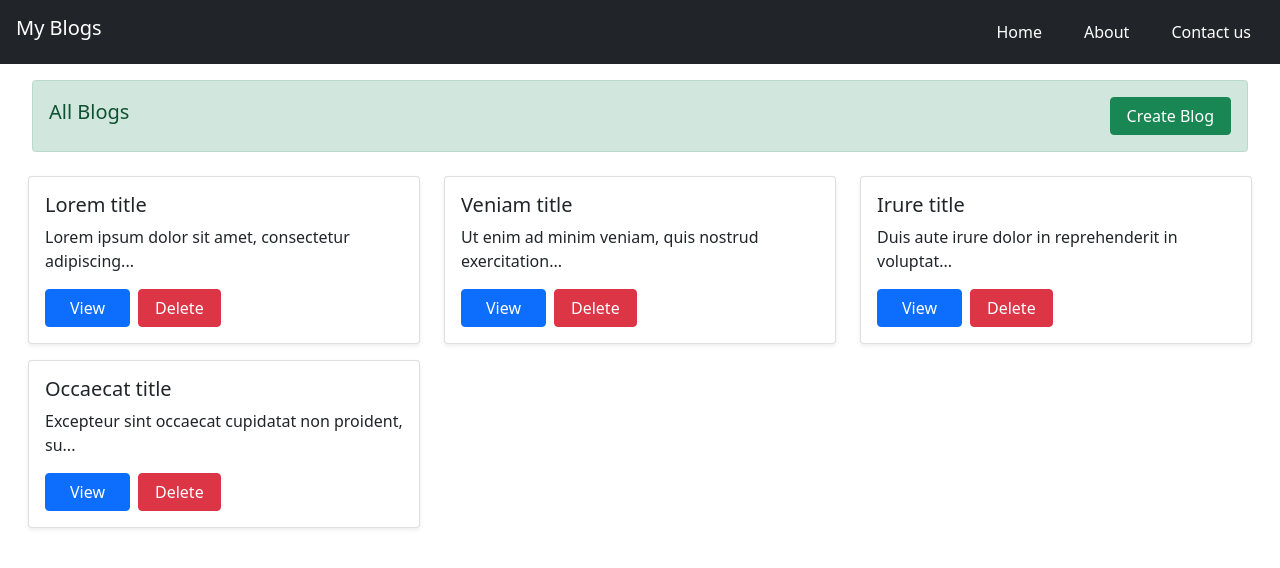
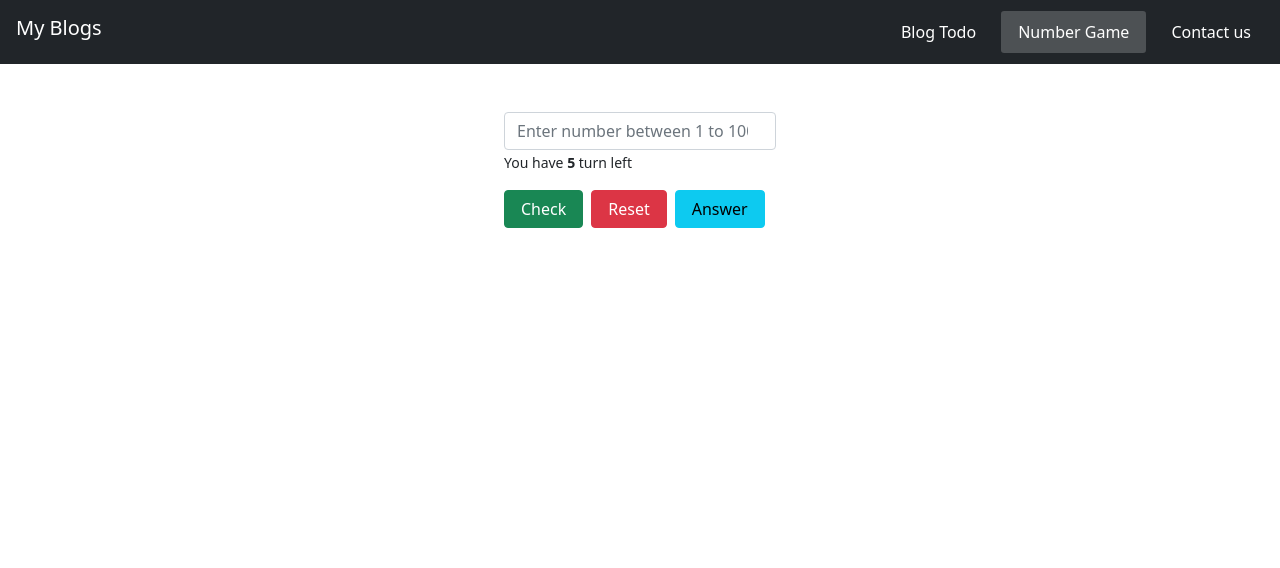
Before and after one commit to maulik46/react-blog, a React (Create React App) app: page /number-game in a window 1280 px wide. Shown: the top 568 px of the page. Built offline with nearby package versions, Linux system fonts and the light colour scheme.

Commit message:
new game added

```diff
--- /dev/null
+++ b/src/RouterLinks.js
@@ -0,0 +1,24 @@
+import React from "react";
+import { Route, Switch } from "react-router-dom";
+
+import Index from "./views/index";
+import NumberGame from "./views/NumberGame";
+import Contact from "./views/contact-us";
+
+export default function RouterLinks() {
+    return (
+        <>
+            <Switch>
+                <Route exact path="/">
+                    <Index />
+                </Route>
+                <Route path="/number-game">
+                    <NumberGame />
+                </Route>
+                <Route path="/contact-us">
+                    <Contact />
+                </Route>
+            </Switch>
+        </>
+    );
+}
--- a/src/assets/css/index.css
+++ b/src/assets/css/index.css
@@ -19,6 +19,10 @@ body {
     background-color: rgba(255, 255, 255, 0.2);
 }
 
+.nav-item a.active .nav-link {
+    background-color: rgba(255, 255, 255, 0.2);
+}
+
 @media screen and (max-width: 700px) {
     .set-model-with {
         width: 340px !important;
--- a/src/components/Navbar.js
+++ b/src/components/Navbar.js
@@ -1,9 +1,7 @@
 import React from "react";
-import { BrowserRouter as Router, Switch, Route, Link } from "react-router-dom";
+import { BrowserRouter as Router, NavLink } from "react-router-dom";
 
-import Index from "../views/index";
-import About from "../views/about";
-import Contact from "../views/contact-us";
+import RouterLinks from "../RouterLinks";
 
 function Navbar() {
     return (
@@ -15,40 +13,30 @@ function Navbar() {
                     </div>
                     <ul className="nav">
                         <li className="nav-item mx-1">
-                            <Link to="/">
-                                <button className="nav-link active text-white btn btn-link shadow-none rounded-1">
-                                    Home
+                            <NavLink to="/" exact activeClassName="active">
+                                <button className="nav-link text-white btn btn-link shadow-none rounded-1">
+                                    Blog Todo
                                 </button>
-                            </Link>
+                            </NavLink>
                         </li>
                         <li className="nav-item mx-1">
-                            <Link to="/about">
+                            <NavLink to="/number-game">
                                 <button className="nav-link text-white btn btn-link shadow-none rounded-1">
-                                    About
+                                    Number Game
                                 </button>
-                            </Link>
+                            </NavLink>
                         </li>
                         <li className="nav-item mx-1">
-                            <Link to="/contact-us">
+                            <NavLink to="/contact-us">
                                 <button className="nav-link text-white btn btn-link shadow-none rounded-1">
                                     Contact us
                                 </button>
-                            </Link>
+                            </NavLink>
                         </li>
                     </ul>
                 </div>
 
-                <Switch>
-                    <Route path="/contact-us">
-                        <Contact />
-                    </Route>
-                    <Route path="/about">
-                        <About />
-                    </Route>
-                    <Route path="/">
-                        <Index />
-                    </Route>
-                </Switch>
+                <RouterLinks />
             </Router>
         </>
     );
--- /dev/null
+++ b/src/views/NumberGame.js
@@ -0,0 +1,156 @@
+import React, { useEffect, useState, useRef } from "react";
+
+export default function NumberGame() {
+    const [answerNumber, setAnswerNumber] = useState("");
+    const [hint, setHint] = useState("");
+    const [isRightAnswer, setIsRightAnswer] = useState(false);
+    const [turnLeft, setturnLeft] = useState(5);
+    const userNumber = useRef();
+
+    function generateRandom(min, max) {
+        return Math.floor(Math.random() * (max - min)) + min;
+    }
+
+    useEffect(() => {
+        generateNew();
+    }, []);
+
+    function getAnswer() {
+        setHint(`Right answer is ${answerNumber}`);
+        generateNew();
+        userNumber.current.value = "";
+    }
+
+    function generateNew() {
+        const generateNum = generateRandom(1, 100);
+        setAnswerNumber(generateNum);
+        setturnLeft(5);
+        // console.log({ generateNum });
+        userNumber.current.value = "";
+    }
+
+    function getReset() {
+        generateNew();
+        setHint("");
+        setturnLeft(5);
+
+        userNumber.current.value = "";
+    }
+
+    function checkAnswer() {
+        const userAnswer = Number(userNumber.current.value);
+        setIsRightAnswer(false);
+
+        if (userAnswer > 0 && userAnswer <= 100 && turnLeft !== 0) {
+            if (userAnswer === answerNumber) {
+                setHint(`${answerNumber} is right answer.`);
+                setIsRightAnswer(true);
+                generateNew();
+                setturnLeft(5);
+                setTimeout(() => {
+                    setHint("");
+                }, 3000);
+            } else if (userAnswer < answerNumber) {
+                setturnLeft(turnLeft - 1);
+                if (turnLeft > 1) {
+                    if (answerNumber - userAnswer === 1) {
+                        const hintNumber = userAnswer;
+                        setHint(`Number is grator than ${hintNumber}.`);
+                    } else {
+                        const hintNumber = generateRandom(
+                            userAnswer,
+                            answerNumber - 1
+                        );
+                        setHint(`Number is grator than ${hintNumber}.`);
+                    }
+                } else {
+                    setHint(`You have 0 turn left.`);
+                }
+            } else if (userAnswer > answerNumber) {
+                setturnLeft(turnLeft - 1);
+                if (turnLeft > 1) {
+                    if (userAnswer - answerNumber === 1) {
+                        const hintNumber = userAnswer;
+                        setHint(`Number is less than ${hintNumber}.`);
+                    } else {
+                        const hintNumber = generateRandom(
+                            answerNumber + 1,
+                            userAnswer
+                        );
+                        setHint(`Number is less than ${hintNumber}.`);
+                    }
+                } else {
+                    setHint(`You have 0 turn left.`);
+                }
+            }
+
+            userNumber.current.value = "";
+        } else {
+            userNumber.current.value = "";
+            setHint(`Number must be between 1 to 100.`);
+            if (turnLeft === 0) {
+                setHint(`You have 0 turn left.`);
+            }
+        }
+    }
+
+    return (
+        <React.Fragment>
+            <div className="d-flex justify-content-center align-items-center mt-4">
+                <div className="col-xl-3 col-lg-5 col-md-6 col-12 p-4">
+                    {hint && (
+                        <div
+                            className={`alert
+                            ${
+                                isRightAnswer
+                                    ? `alert-success`
+                                    : `alert-secondary`
+                            }
+                            ${
+                                turnLeft === 0
+                                    ? `alert-danger`
+                                    : `alert-secondary`
+                            }
+                                `}
+                        >
+                            <h6 className="mb-0">{hint}</h6>
+                        </div>
+                    )}
+
+                    <input
+                        type="number"
+                        className="form-control"
+                        ref={userNumber}
+                        placeholder="Enter number between 1 to 100"
+                    />
+                    <label style={{ fontSize: "14px" }}>
+                        You have <strong>{turnLeft}</strong> turn left
+                    </label>
+                    <div className="mt-3">
+                        <button
+                            type="button"
+                            onClick={checkAnswer}
+                            className="btn btn-success px-3"
+                        >
+                            Check
+                        </button>
+                        <button
+                            type="button"
+                            onClick={getReset}
+                            className="btn btn-danger px-3 mx-2"
+                        >
+                            Reset
+                        </button>
+                        <button
+                            type="button"
+                            onClick={getAnswer}
+                            className="btn btn-info px-3"
+                        >
+                            Answer
+                        </button>
+                    </div>
+                </div>
+            </div>
+        </React.Fragment>
+    );
+}
--- a/src/views/about.js
+++ /dev/null
@@ -1,5 +0,0 @@
-import React from "react";
-
-export default function about() {
-    return <div>This is out About us page.</div>;
-}
--- a/src/views/index.js
+++ b/src/views/index.js
@@ -53,9 +53,9 @@ export default function Index() {
 
     return (
         <React.Fragment>
-            <div className="px-1 px-sm-3 mt-3 mb-2 mx-2 mx-sm-3">
-                <nav className="alert alert-success navbar">
-                    <h5>All Blogs</h5>
+            <div className="px-1 px-sm-3 mt-3 mx-2 mx-sm-3">
+                <nav className="navbar rounded-2">
+                    <h4>All Blogs</h4>
                     <div>
                         <button
                             className="btn btn-success px-3"
```
